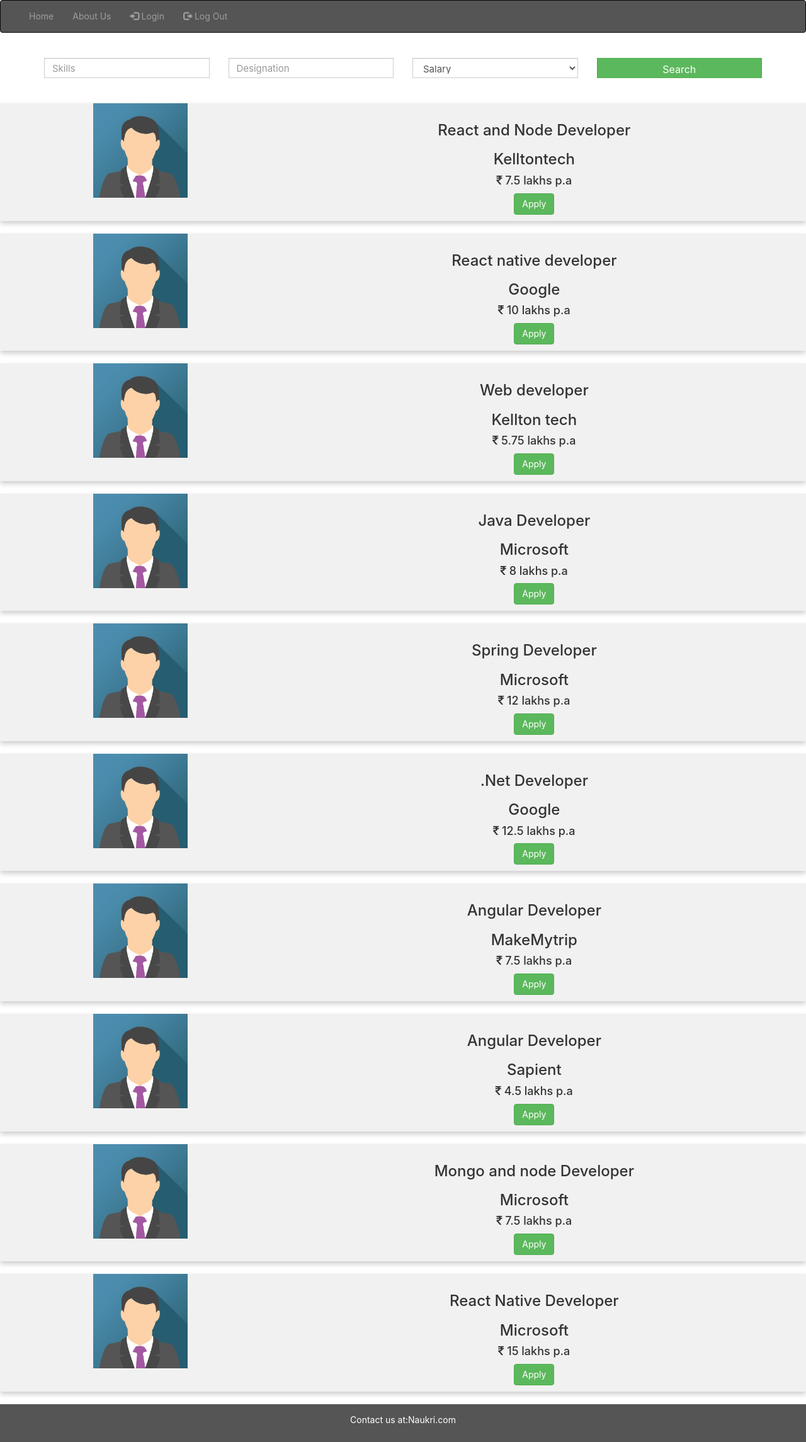
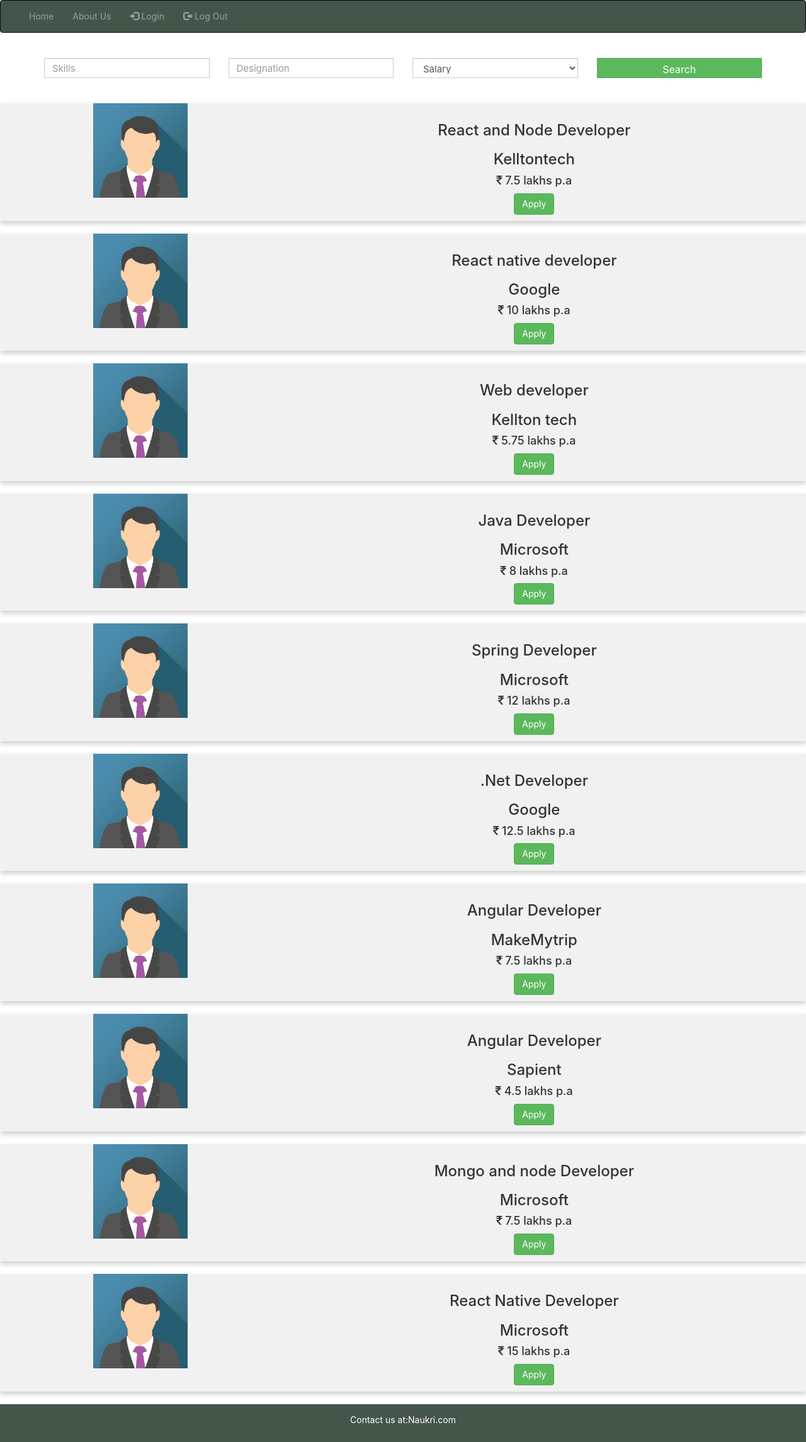
Before and after one commit to mayankomar71/Jobfinder.com, a React (Create React App) app in the folder naukri/: page / in a window 1280 px wide. Shown: the whole page at 63% size. Built offline with nearby package versions, Linux system fonts and the light colour scheme.

Commit message:
Assignment Updated

```diff
--- a/naukri/src/Header.css
+++ b/naukri/src/Header.css
@@ -2,5 +2,5 @@
     float: right;
 }
 .background{
-    background-color:  #555;
+    background-color:  #445649;
 }
--- a/naukri/src/components/content.css
+++ b/naukri/src/components/content.css
@@ -20,7 +20,7 @@
 }
 
 footer {
-    background-color: #555;
+    background-color: #445649;
     color: white;
     padding: 15px;
   }
```
